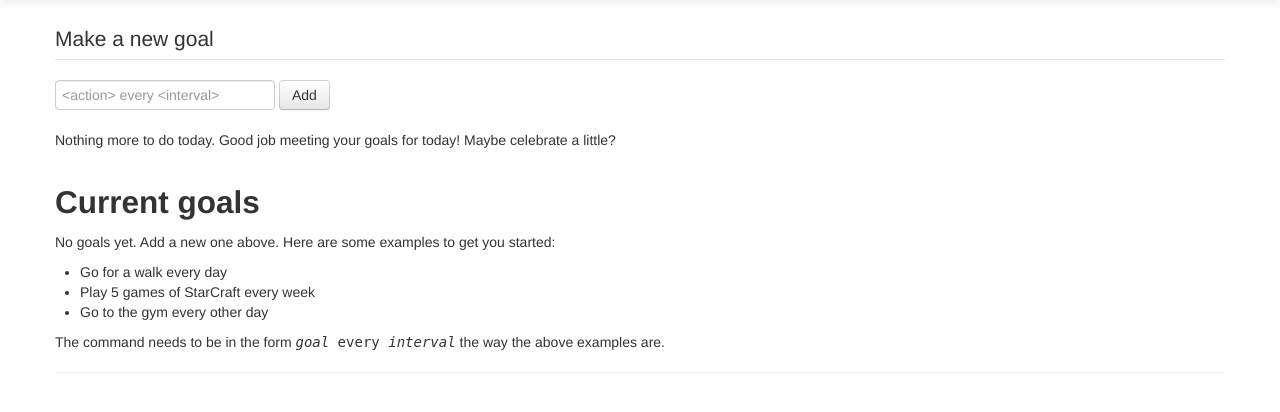
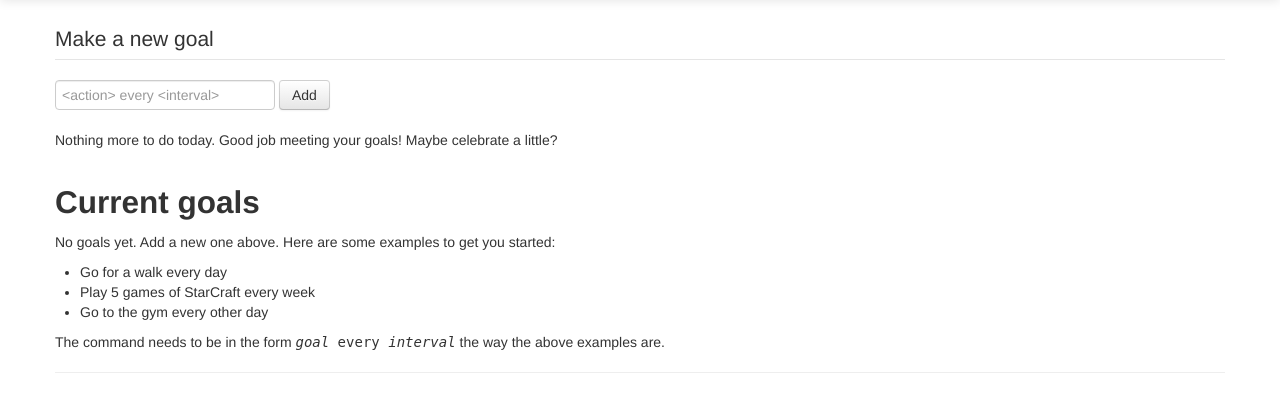
Before and after one commit to fearofcode/habitbot, a Django app: template habitbot/templates/main.html in a window 1280 px wide. Shown: the part 41-453 px from the top of the page. Run offline with Django 3.2, Linux system fonts and the light colour scheme; the template is opened without the code that fills it, so the values that code supplies are empty; some libraries are stand-ins or nearby versions.

Commit message:
Copy edit

```diff
--- a/habitbot/templates/main.html
+++ b/habitbot/templates/main.html
@@ -78,7 +78,7 @@
                 </div>
             </div>
         {% else %}
-            <p>Nothing more to do today. Good job meeting your goals for today! Maybe celebrate a little?</p>
+            <p>Nothing more to do today. Good job meeting your goals! Maybe celebrate a little?</p>
         {% endif %}
 
         <h2>Current goals</h2>
```
